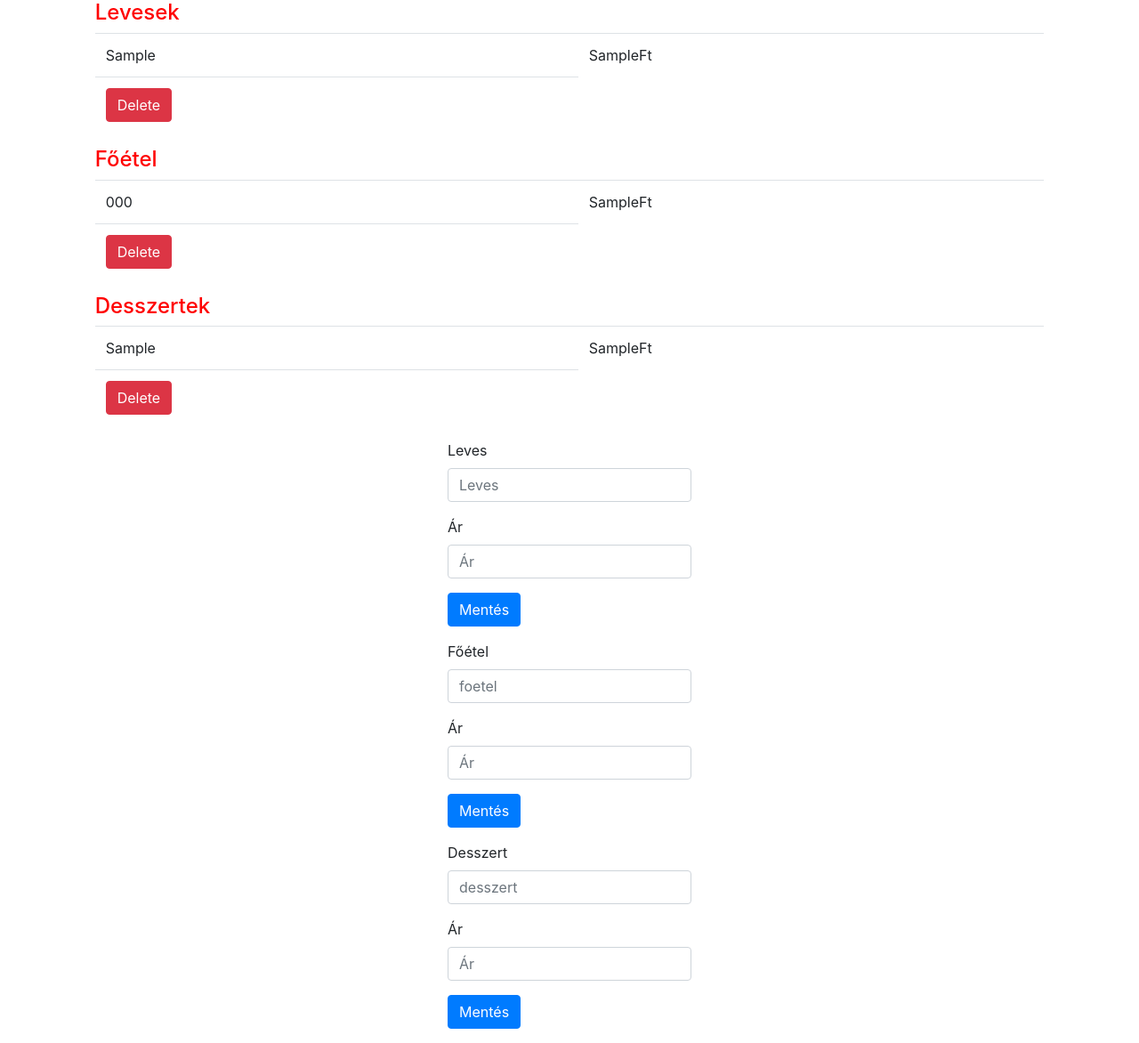
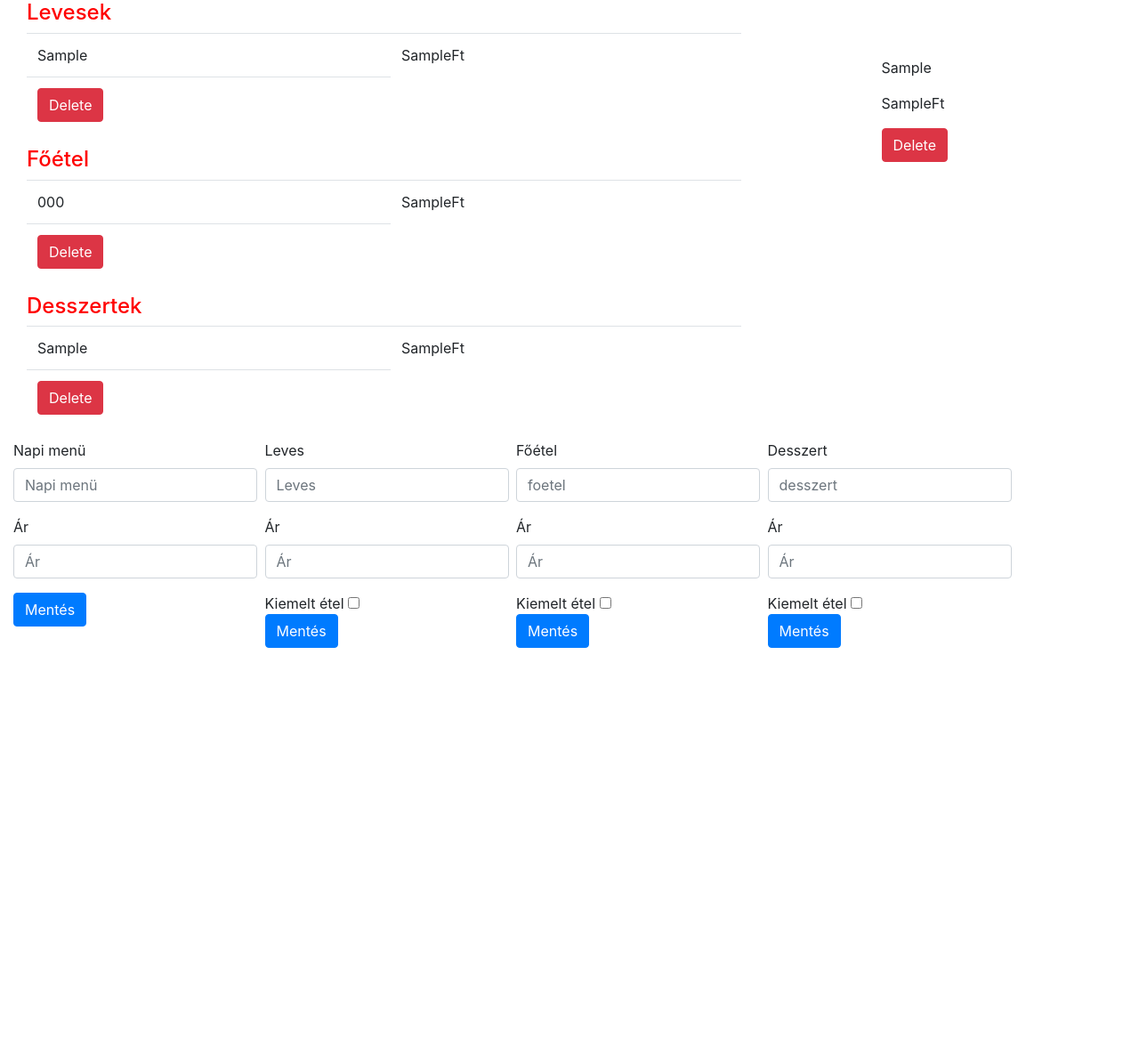
Before and after one commit to Karakrisz/Napietel, a PHP site: page /admin/index.php in a window 1280 px wide. Shown: the whole page at 89% size. After the commit the page ends 728 px from the top, so only its background shows below. Run offline with PHP 8.4, Linux system fonts and the light colour scheme; tables that the repository leaves empty or names only in its code hold one stand-in row (values such as "Sample post"); some libraries are stand-ins or nearby versions.

Commit message:
Javítás a kész verzión

```diff
--- a/admin/css/style.css
+++ b/admin/css/style.css
@@ -0,0 +1,6 @@
+.napi_menu {
+	position: relative;
+	top: 4em;
+	float: right;
+	right: 200px;
+}
--- a/admin/index.php
+++ b/admin/index.php
@@ -14,7 +14,6 @@
     h4 {
       color: red;
     }
-
   </style>
 </head>
 <body>
@@ -23,30 +22,46 @@
   if (isset($_SESSION['message'])): ?>
     <div class="wow slideInDown alert alert-<?=$_SESSION['msg_type']?>">
       <?php
-    if(empty($leves) && empty($foetel) && empty($desszert)) {
+      if(empty($leves) && empty($foetel) && empty($desszert) && empty($napi_menu)) {
         echo $_SESSION['message'];
         unset ($_SESSION['message']);
       }
       ?>
     </div>
   <?php endif ?>
-<div class="container-fluid col-xl-10">
+  <div class="container-fluid col-xl-12">
     <?php
   $mysqli = new mysqli ('localhost', 'napietel_krisz', 'mualim13', 'napietel_crud') or die(mysqli_error($mysqli));
+   // $mysqli = new mysqli ('localhost', 'dev', '', 'crud') or die(mysqli_error($mysqli));
     $result = $mysqli->query("SELECT * FROM data") or die($mysqli->error);
     $result_01 = $mysqli->query("SELECT * FROM foetel") or die($mysqli->error);
     $result_02 = $mysqli->query("SELECT * FROM desszert") or die($mysqli->error);
+    $result_03 = $mysqli->query("SELECT * FROM napi_menu") or die($mysqli->error);
  // pre_r($result);
  // pre_r($result_01);
   //wow slideInRight
     ?>
-  <div class="row justify-content wow slideInRight" data-wow-duration="2s" data-wow-delay="0.5s">
+    <div class="napi_menu">
+     <?php
+     while ($row = $result_03->fetch_assoc()): ?>
+      <p id="text"><?php echo $row['napi_menu']; ?></p>
+      <p><?php echo "".$row['ar_03']. "Ft" ;?></p>
+      <tr>
+        <td>
+          <a href="process.php?delete_03=<?php echo $row['id']; ?>"
+            class="btn btn-danger">Delete</a>
+          </td>
+        </tr>
+      <?php endwhile; ?>
+
+    </div>
+    <div class="row justify-content col-xl-8" data-wow-duration="2s" data-wow-delay="0.5s">
       <table class="table col-xl-12">
         <h4>Levesek</h4>
         <?php
         while ($row = $result->fetch_assoc()): ?>
           <tr>
-        <td><?php echo $row['leves']; ?></td>
+            <td id="text"><?php echo $row['leves']; ?></td>
             <td><?php echo "".$row['ar']. "Ft" ;?></td>
           </tr>
           <tr>
@@ -99,9 +114,29 @@
           }
 
           ?>
-    <div class="container-fluid col-xl-12">
-    <div class="row justify-content-center">
-      <form class="" action="" method="POST">
+          <div class="container-fluid">
+            <div class="row">
+             <div class="row justify-content col-xl-3">
+              <form class="" action="index.php" method="POST">
+                <div class="form-group">
+                  <label>Napi menü</label>
+                  <input type="text" name="napi_menu" class="form-control" placeholder="Napi menü" required>
+                </div>
+                <div class="form-group">
+                  <label>Ár</label>
+                  <input type="text" name="ar_03" class="form-control" placeholder="Ár" required>
+                </div>
+                <div class="form-group">
+                  <button type="submit" name="save_03" class="btn btn-primary">Mentés</button>
+                </div>
+
+              </form>
+
+            </div>
+
+
+            <div class="row justify-content col-xl-3">
+              <form class="" action="index.php" method="POST">
                 <div class="form-group">
                   <label>Leves</label>
                   <input type="text" name="leves" class="form-control" placeholder="Leves" required>
@@ -109,6 +144,10 @@
                 <div class="form-group">
                   <label>Ár</label>
                   <input type="text" name="ar" class="form-control" placeholder="Ár" required>
+                </div>
+                <div>
+                    Kiemelt étel <input type="checkbox" name="kiemelt" value="1">
+                  <!--                  Kiemelt étel <input type="checkbox" id="myCheck"  onclick="etel_kiemeles()"> -->
                 </div>
                 <div class="form-group">
                   <button type="submit" name="save" class="btn btn-primary">Mentés</button>
@@ -118,9 +157,7 @@
 
             </div>
 
-  </div>
-
-  <div class="row justify-content-center">
+            <div class="row justify-content col-xl-3">
               <form class="" action="" method="POST">
                 <div class="form-group">
                   <label>Főétel</label>
@@ -130,6 +167,9 @@
                   <label>Ár</label>
                   <input type="text" name="ar_01" class="form-control" placeholder="Ár" required>
                 </div>
+                <div>
+                  Kiemelt étel <input type="checkbox" name="kiemelt" value="1">
+                </div>
                 <div class="form-group">
                   <button type="submit" name="save_01" class="btn btn-primary">Mentés</button>
                 </div>
@@ -138,9 +178,9 @@
 
             </div>
 
-  </div>
 
-  <div class="row justify-content-center">
+
+            <div class="row justify-content col-xl-3">
               <form class="" action="" method="POST">
                 <div class="form-group">
                   <label>Desszert</label>
@@ -149,6 +189,9 @@
                 <div class="form-group">
                   <label>Ár</label>
                   <input type="text" name="ar_02" class="form-control" placeholder="Ár" required>
+                </div>
+                <div>
+                  Kiemelt étel <input type="checkbox" name="kiemelt" value="1">
                 </div>
                 <div class="form-group">
                   <button type="submit" name="save_02" class="btn btn-primary">Mentés</button>
@@ -160,9 +203,9 @@
 
           </div>
 
+
         </div>
-
-
+      </div>
       <script src="js/wow.min.js"></script>
       <script>
         new WOW().init();
--- a/admin/process.php
+++ b/admin/process.php
@@ -1,12 +1,20 @@
 <?php
 session_start();
 $mysqli = new mysqli ('localhost', 'napietel_krisz', 'mualim13', 'napietel_crud') or die(mysqli_error($mysqli));
+//$mysqli = new mysqli ('localhost', 'dev', '', 'crud') or die(mysqli_error($mysqli));
 
 if (isset($_POST['save'])) {
   $ar = $_POST['ar'];
   $leves = $_POST['leves'];
-  $mysqli->query("INSERT INTO data (ar,leves) VALUES ('$ar','$leves')") or
+  $kiemelt = $_POST['kiemelt'] ? $_POST['kiemelt'] : 0;
+  $mysqli->query("INSERT INTO data (ar,leves,kiemelt) VALUES ('$ar','$leves','$kiemelt')") or
   die($mysqli->error);
+
+  // INSERT INTO data (ar,leves,kiemelt) VALUES ('345','leves','0')
+  // INSERT INTO data (ar,leves,kiemelt) VALUES ('
+  // ', '', '');drop table teszt;--
+  // 345','leves','0')
+  //https://www.php.net/manual/en/mysqli.prepare.php
 
   $_SESSION['message'] = "Sikeres mentés!";
   $_SESSION['msg_type'] = "success";
@@ -18,7 +26,8 @@ if (isset($_POST['save'])) {
 if (isset($_POST['save_01'])) {
   $ar_01 = $_POST['ar_01'];
   $foetel = $_POST['foetel'];
-  $mysqli->query("INSERT INTO foetel (ar_01,foetel) VALUES ('$ar_01','$foetel')") or
+  $kiemelt = $_POST['kiemelt'] ? $_POST['kiemelt'] : 0;
+  $mysqli->query("INSERT INTO foetel (ar_01,foetel,kiemelt) VALUES ('$ar_01','$foetel','$kiemelt')") or
   die($mysqli->error);
 
   $_SESSION['message'] = "Sikeres mentés!";
@@ -30,7 +39,21 @@ if (isset($_POST['save_01'])) {
 if (isset($_POST['save_02'])) {
   $ar_02 = $_POST['ar_02'];
   $desszert = $_POST['desszert'];
-  $mysqli->query("INSERT INTO desszert (ar_02,desszert) VALUES ('$ar_02','$desszert')") or
+  $kiemelt = $_POST['kiemelt'] ? $_POST['kiemelt'] : 0;
+  $mysqli->query("INSERT INTO desszert (ar_02,desszert,kiemelt) VALUES ('$ar_02','$desszert','$kiemelt')") or
+  die($mysqli->error);
+
+  $_SESSION['message'] = "Sikeres mentés!";
+  $_SESSION['msg_type'] = "success";
+
+  header("location: index.php");
+
+}
+
+if (isset($_POST['save_03'])) {
+  $ar_03 = $_POST['ar_03'];
+  $napi_menu = $_POST['napi_menu'];
+  $mysqli->query("INSERT INTO napi_menu (ar_03,napi_menu) VALUES ('$ar_03','$napi_menu')") or
   die($mysqli->error);
 
   $_SESSION['message'] = "Sikeres mentés!";
@@ -71,3 +94,14 @@ if (isset($_GET['delete_02'])) {
   header("location: index.php");
 
 }
+
+if (isset($_GET['delete_03'])) {
+  $id = $_GET['delete_03'];
+  $mysqli->query("DELETE FROM napi_menu WHERE id=$id") or die ($mysqli->error());
+
+  $_SESSION['message'] = "Sikeres törlés!";
+  $_SESSION['msg_type'] = "danger";
+
+  header("location: index.php");
+
+}
```
Also changed, not shown: css/style.css (+35 -5 lines), index.php (+22 -14 lines), admin/js/check.js (added), css/style3.css (line endings or trailing spaces), 2 other files. Lines whose indentation alone changed are shown as unchanged.
